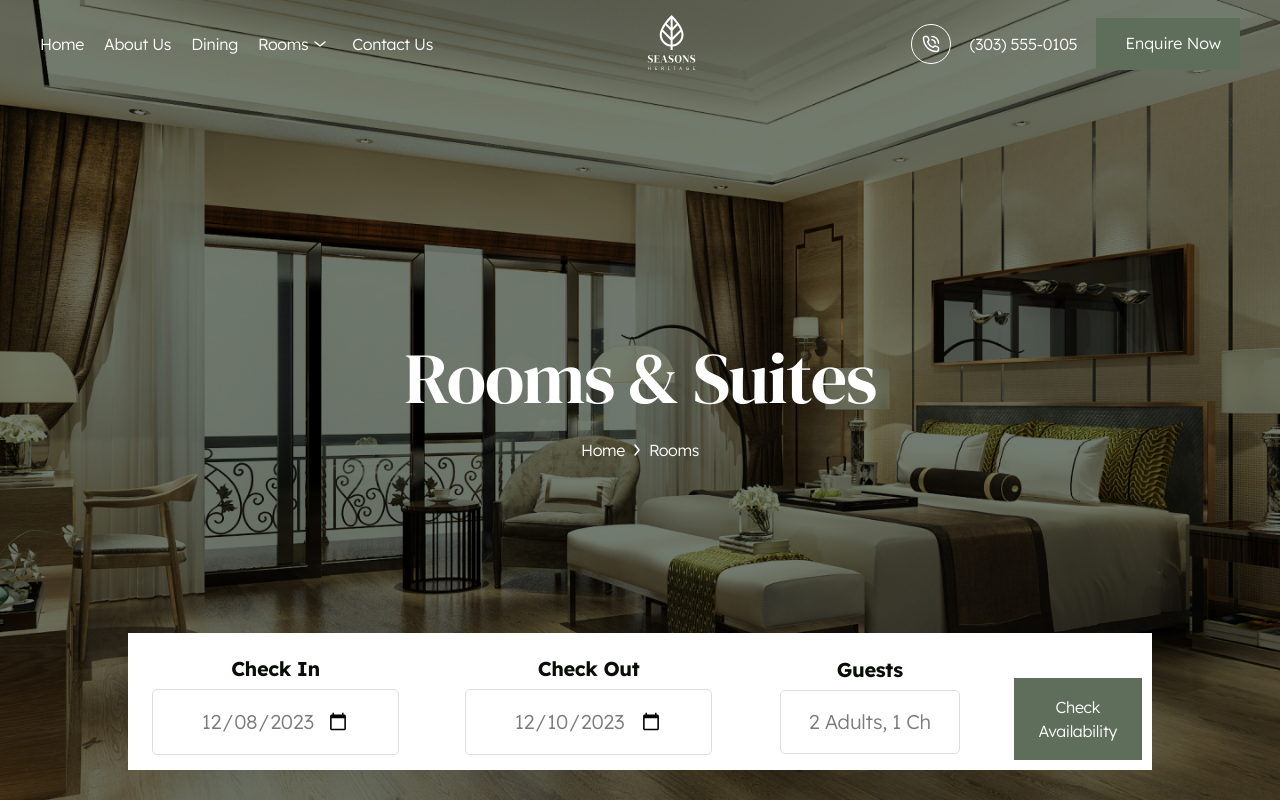
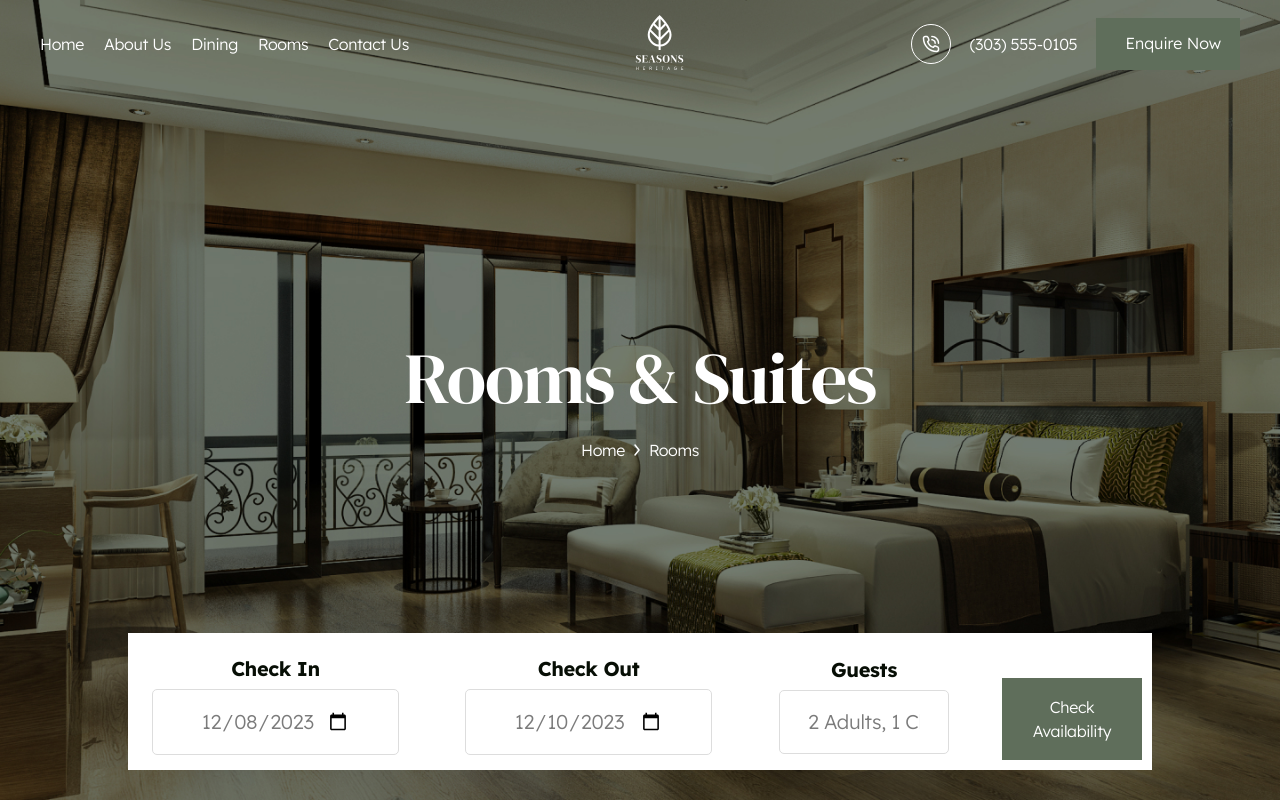
Before and after one commit to gulshanhasanzade/project, a React (Create React App) app: page /rooms in a window 1280 px wide. Shown: the top 802 px of the page. Built offline with nearby package versions, Linux system fonts and the light colour scheme.

Commit message:
14th commit

```diff
--- a/src/components/Header.css
+++ b/src/components/Header.css
@@ -33,11 +33,7 @@
   display: flex;
   gap: 20px;
 }
-/* .nav-links ul{
-  display: flex;
-  align-items: center;
-  justify-content: center;
-} */
+
 .nav-links li {
   position: relative;
 }
@@ -53,7 +49,7 @@
   letter-spacing: -0.32px;
 }
 
-.dropdown-menu {
+/* .dropdown-menu {
   display: none;
   position: absolute;
   top: 100%;
@@ -81,7 +77,7 @@
 
 .dropdown-menu li a:hover {
   background-color: #5F6E5B;
-}
+} */
 
 .logo img {
   width: 55px;
--- a/src/components/Header.jsx
+++ b/src/components/Header.jsx
@@ -30,12 +30,12 @@ const Header = ({ openLoginModal }) => {
           <li><NavLink to="/about">About Us</NavLink></li>
           <li><NavLink to="/dining">Dining</NavLink></li>
           <li className="dropdown" onMouseEnter={toggleDropdown} onMouseLeave={toggleDropdown}>
-            <NavLink id='dropDown2' to="/rooms">Rooms <img  src="./dropDown.svg" alt="" /></NavLink>
-            {isDropdownOpen && (
+            <NavLink id='dropDown2' to="/rooms">Rooms </NavLink>
+            {/* {isDropdownOpen && (
               <ul className="dropdown-menu">
                 <li><NavLink to="/rooms/detail">Rooms Detail Page</NavLink></li>
               </ul>
-            )}
+            )} */}
           </li>
           <li><NavLink to="/contact">Contact Us</NavLink></li>
         </ul>
--- a/src/components/HotelRooms.css
+++ b/src/components/HotelRooms.css
@@ -148,7 +148,7 @@ letter-spacing: -0.32px;
 }
 
 .room-button {
-  width: 23%;
+  width: 25%;
   display: flex;
   align-items: center;
   justify-content: center;
--- a/src/components/Rooms.css
+++ b/src/components/Rooms.css
@@ -16,13 +16,13 @@
     align-items: center;
     font-family: Arial, sans-serif;
     width: 100%;
-    height: 100vh;
+    /* height: 100vh; */
   }
 
   .rooms-suites-hero {
     width: 100%;
     height: 100vh;
-    background-image: url("../../public/rooms-suites.jpg"); /* Replace with the actual path to the background image */
+    background-image: url("../../public/rooms-suites.jpg");
     background-repeat: no-repeat;
     background-size: cover;
     display: flex;
@@ -112,7 +112,7 @@ letter-spacing: -1.44px;
 
   .btn-check-availability {
     display: flex;
-width: 15%;
+width: 18%;
 padding: 16px 24px;
 flex-direction: column;
 align-items: center;
--- a/src/components/Services2.css
+++ b/src/components/Services2.css
@@ -17,14 +17,15 @@
     padding: 20px;
     margin: auto;
     width: 100%;
-    height: 100vh;
+    /* height: 100vh; */
     gap: 32px;
     padding: 0 90px 0 120px;
   }
 
   .image-container2 {
-    width: 50%;
+    width: 45%;
     height: auto;
+    padding: 25px;
   }
 
   .image {
```
